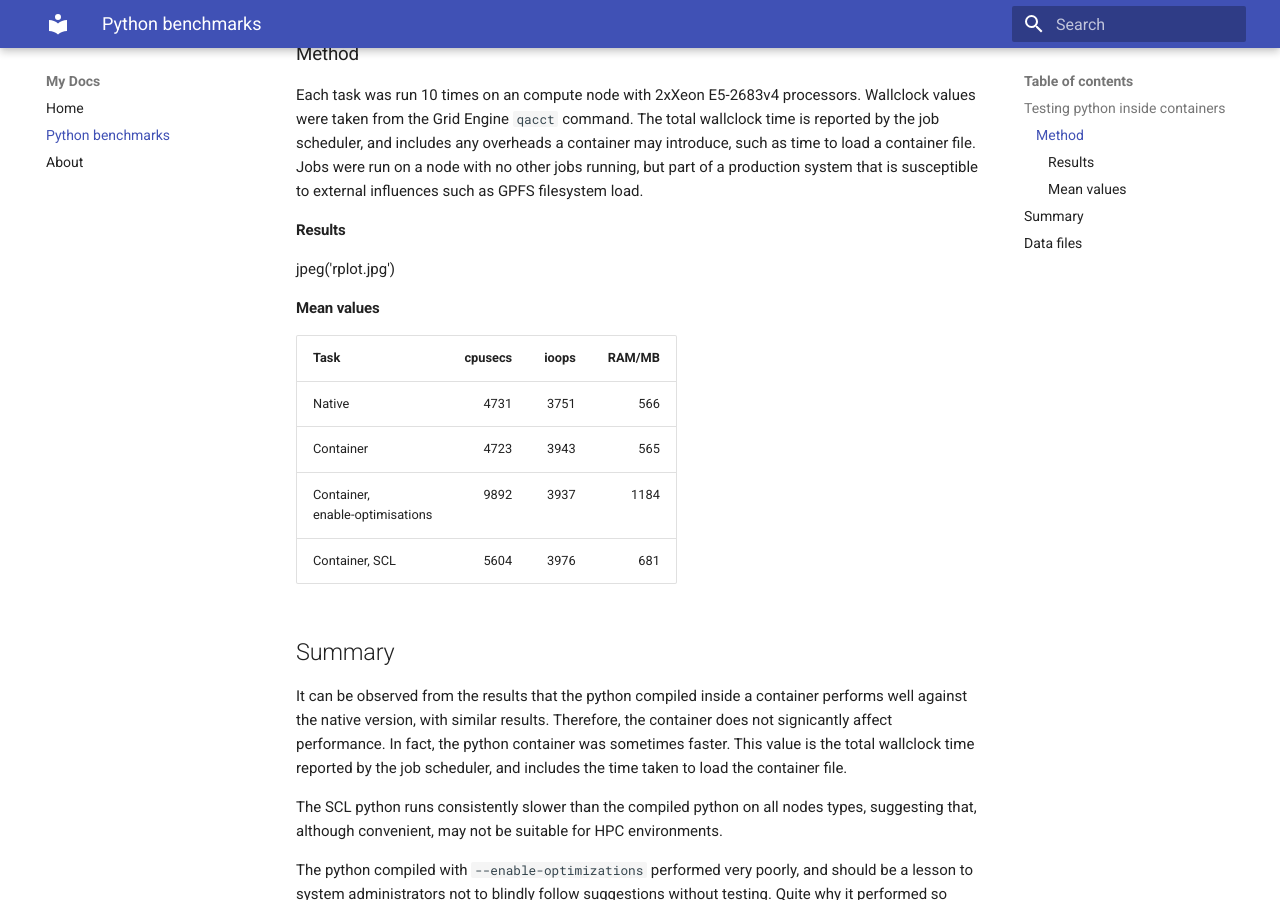
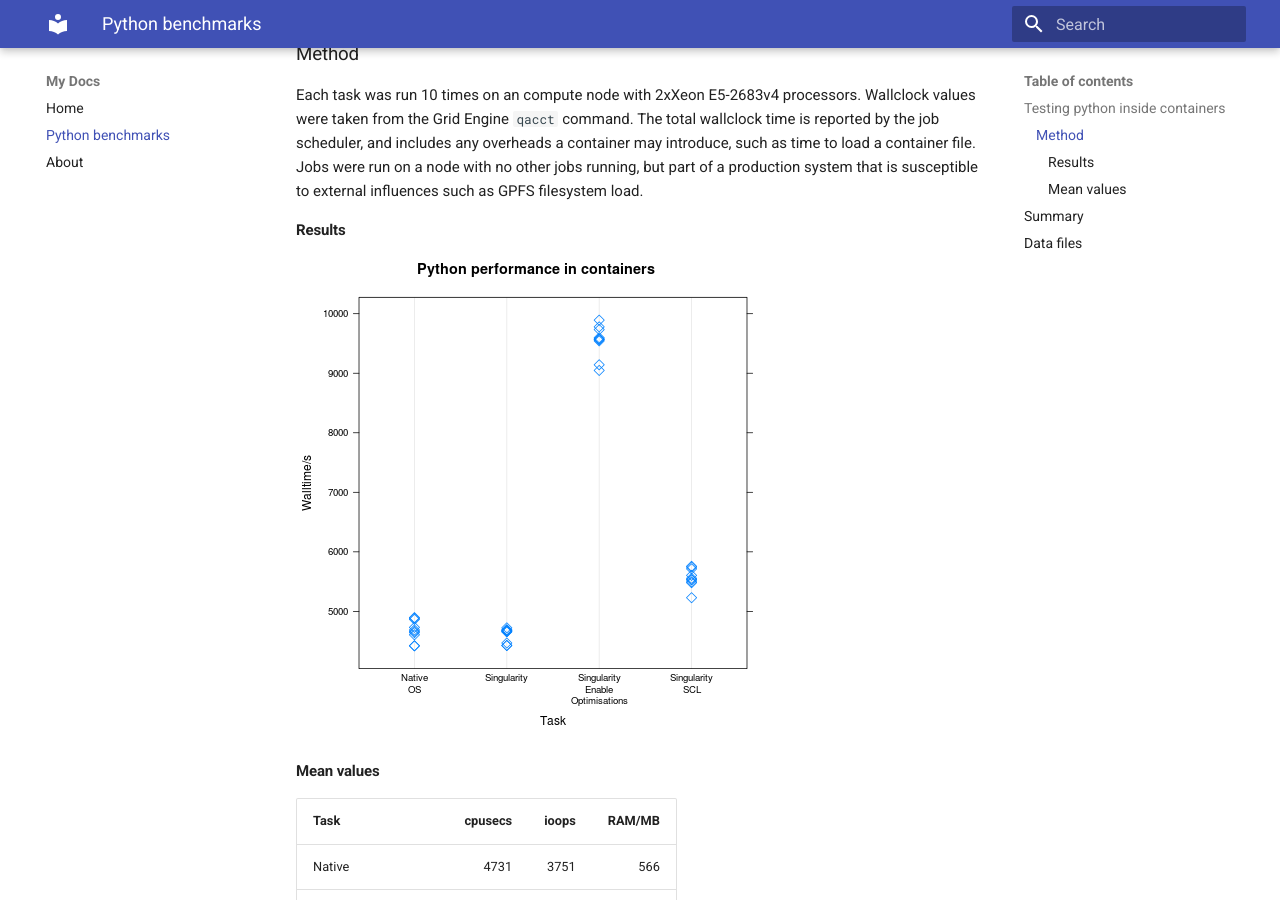
Before and after one commit to sbutcher/docs, an MkDocs documentation site: the page built from docs/pythoncontainers.md, in a window 1280 px wide and 900 px high, scrolled down 812 px. Built offline with MkDocs 1.6.1 and Material for MkDocs 9.7.7, drawn with Linux system fonts in a browser that asks for light colours; old or Windows-style settings are respelled for this version of MkDocs.

Commit message:
fixed image

```diff
--- a/docs/pythoncontainers.md
+++ b/docs/pythoncontainers.md
@@ -26,7 +26,7 @@ Each task was run 10 times on an compute node with 2xXeon E5-2683v4 processors.
 
 #### Results
 
-jpeg('rplot.jpg')
+![pythonresults](./rplot.png)
 
 #### Mean values
 
```
